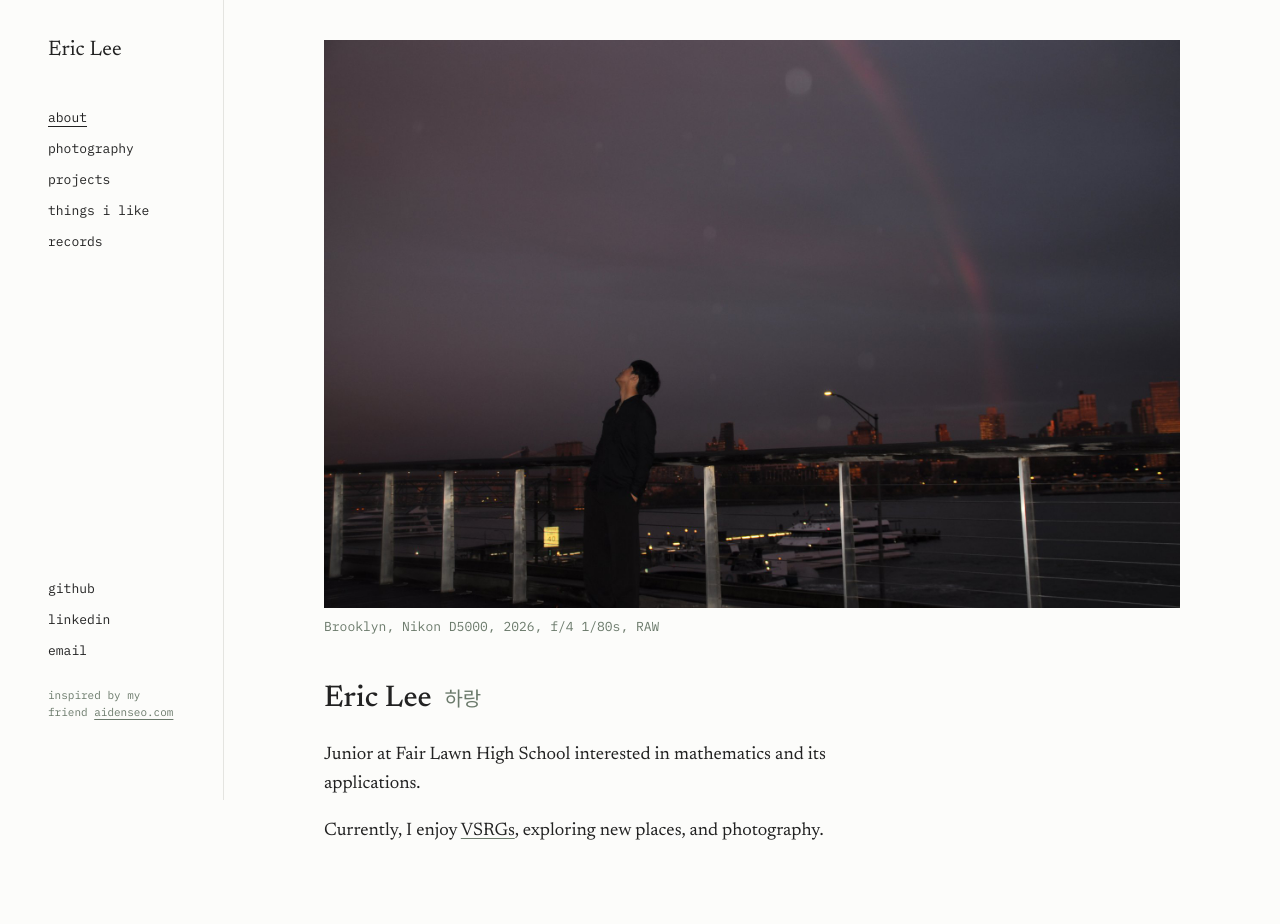
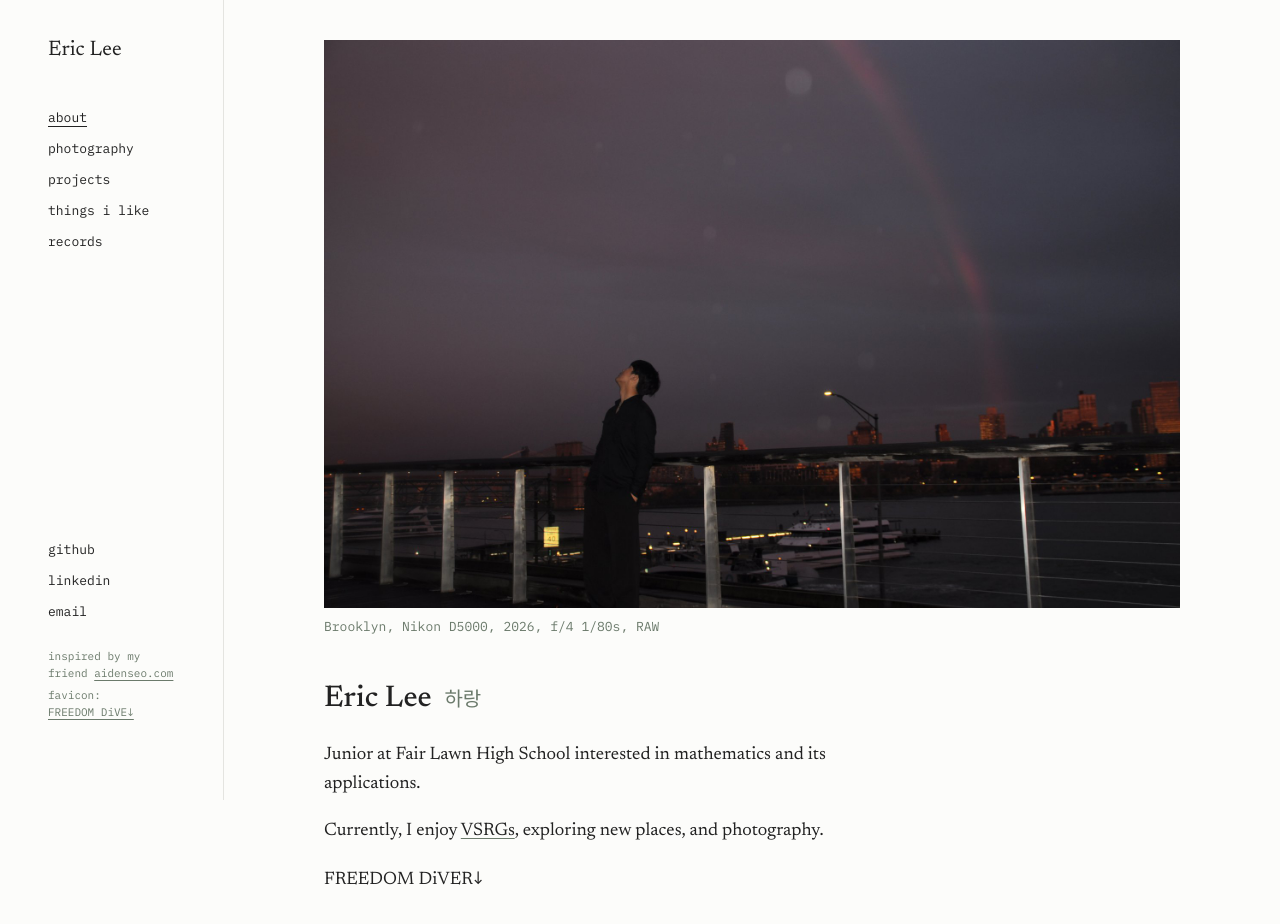
Before and after one commit to hynoph/hynoph.github.io, a plain HTML site: page index.html in a window 1280 px wide. Drawn offline with Linux system fonts and the light colour scheme.

Commit message:
Add FREEDOM DiVE favicon credit and FREEDOM DiVER line

```diff
--- a/index.html
+++ b/index.html
@@ -92,6 +92,8 @@
   .item .note { margin-top: 2px; }
 
   .credit { color: var(--muted); font-size: 11px; margin: 28px 48px 0 0; line-height: 1.5; }
+  .credit + .credit { margin-top: 6px; }
+  .credit a { white-space: nowrap; }
   .credit a { display: inline; margin: 0; text-decoration: underline; text-underline-offset: 3px; }
   .mobile-links { display: none; }
 
@@ -124,7 +126,7 @@
       <a href="https://github.com/hynoph">github</a>
       <a href="https://www.linkedin.com/in/ericlee128">linkedin</a>
       <a href="mailto:erhl018@gmail.com">email</a>
-      <p class="credit">inspired by my friend <a href="https://aidenseo.com">aidenseo.com</a></p>
+      <p class="credit">inspired by my friend <a href="https://aidenseo.com">aidenseo.com</a></p><p class="credit">favicon: <a href="https://www.youtube.com/results?search_query=xi+FREEDOM+DiVE">FREEDOM DiVE↓︎</a></p>
     </div>
   </aside>
 
@@ -139,6 +141,7 @@
         <h1>Eric Lee <span class="aka" lang="ko">하랑</span></h1>
         <p>Junior at Fair Lawn High School interested in mathematics and its applications.</p>
         <p>Currently, I enjoy <a href="https://en.wikipedia.org/wiki/Rhythm_game" style="text-decoration: underline; text-underline-offset: 3px; text-decoration-color: var(--muted)">VSRGs</a>, exploring new places, and photography.</p>
+        <p>FREEDOM DiVER<span style="font-family: var(--mono)">↓</span></p>
       </div>
       </div>
     </section>
@@ -225,7 +228,7 @@
     <a href="https://github.com/hynoph">github</a>
     <a href="https://www.linkedin.com/in/ericlee128">linkedin</a>
     <a href="mailto:erhl018@gmail.com">email</a>
-    <p class="credit">inspired by my friend <a href="https://aidenseo.com">aidenseo.com</a></p>
+    <p class="credit">inspired by my friend <a href="https://aidenseo.com">aidenseo.com</a></p><p class="credit">favicon: <a href="https://www.youtube.com/results?search_query=xi+FREEDOM+DiVE">FREEDOM DiVE↓︎</a></p>
   </footer>
 </div>
 
```
